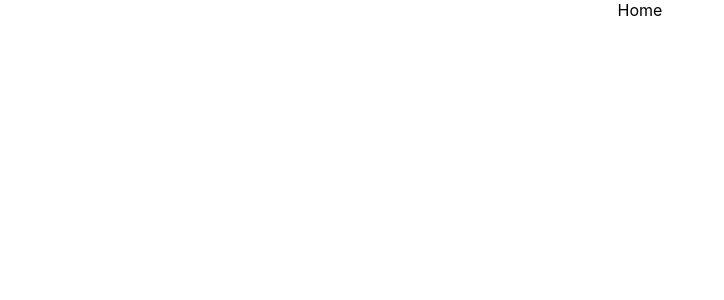
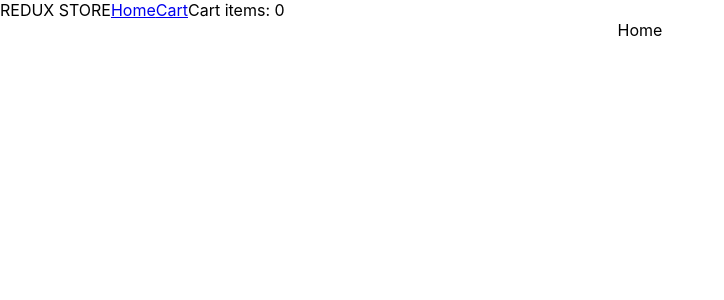
Before and after one commit to moonspark78/Redux_Beginner, a React (Create React App) app: page / in a window 1280 px wide. Shown: the top 300 px of the page, without its empty margins (0-724 px from the left). Built offline with nearby package versions, Linux system fonts and the light colour scheme.

Commit message:
redux: working on the navbar

```diff
--- a/src/App.css
+++ b/src/App.css
@@ -2,37 +2,12 @@
   text-align: center;
 }
 
-.App-logo {
-  height: 40vmin;
-  pointer-events: none;
+.cartCard{
+  display: flex;
+  align-items: center;
+  justify-content: space-between;
+  background: #fff;
+  margin-bottom: 20px;
+  padding: 14px;
+  border-radius: 5px;
 }
-
-@media (prefers-reduced-motion: no-preference) {
-  .App-logo {
-    animation: App-logo-spin infinite 20s linear;
-  }
-}
-
-.App-header {
-  background-color: #282c34;
-  min-height: 100vh;
-  display: flex;
-  flex-direction: column;
-  align-items: center;
-  justify-content: center;
-  font-size: calc(10px + 2vmin);
-  color: white;
-}
-
-.App-link {
-  color: #61dafb;
-}
-
-@keyframes App-logo-spin {
-  from {
-    transform: rotate(0deg);
-  }
-  to {
-    transform: rotate(360deg);
-  }
-}
--- a/src/App.js
+++ b/src/App.js
@@ -3,11 +3,13 @@ import { BrowserRouter, Route, Routes } from 'react-router-dom';
 import './App.css';
 import Home from './pages/Home';
 import Cart from './pages/Cart';
+import Navbar from './components/Navbar';
 
 function App() {
   return (
     <div className="App">
         <BrowserRouter>
+        <Navbar/>
           <Routes>
             <Route path='/' element={<Home/>}></Route>
             <Route path='/cart' element={<Cart/>}></Route>
--- /dev/null
+++ b/src/components/Navbar.js
@@ -0,0 +1,17 @@
+import React from 'react'
+import { Link } from 'react-router-dom';
+
+const Navbar = () => {
+  return (
+    <div style={{display: 'flex', alignItems: 'space-between'}}>
+        <span>REDUX STORE</span>
+        <div>
+            <Link className='navLink' to="/">Home</Link>
+            <Link className='navLink' to="cart">Cart</Link>
+            <span className='cartCount'>Cart items: 0 </span>
+        </div>
+    </div>
+  )
+}
+
+export default Navbar
```
